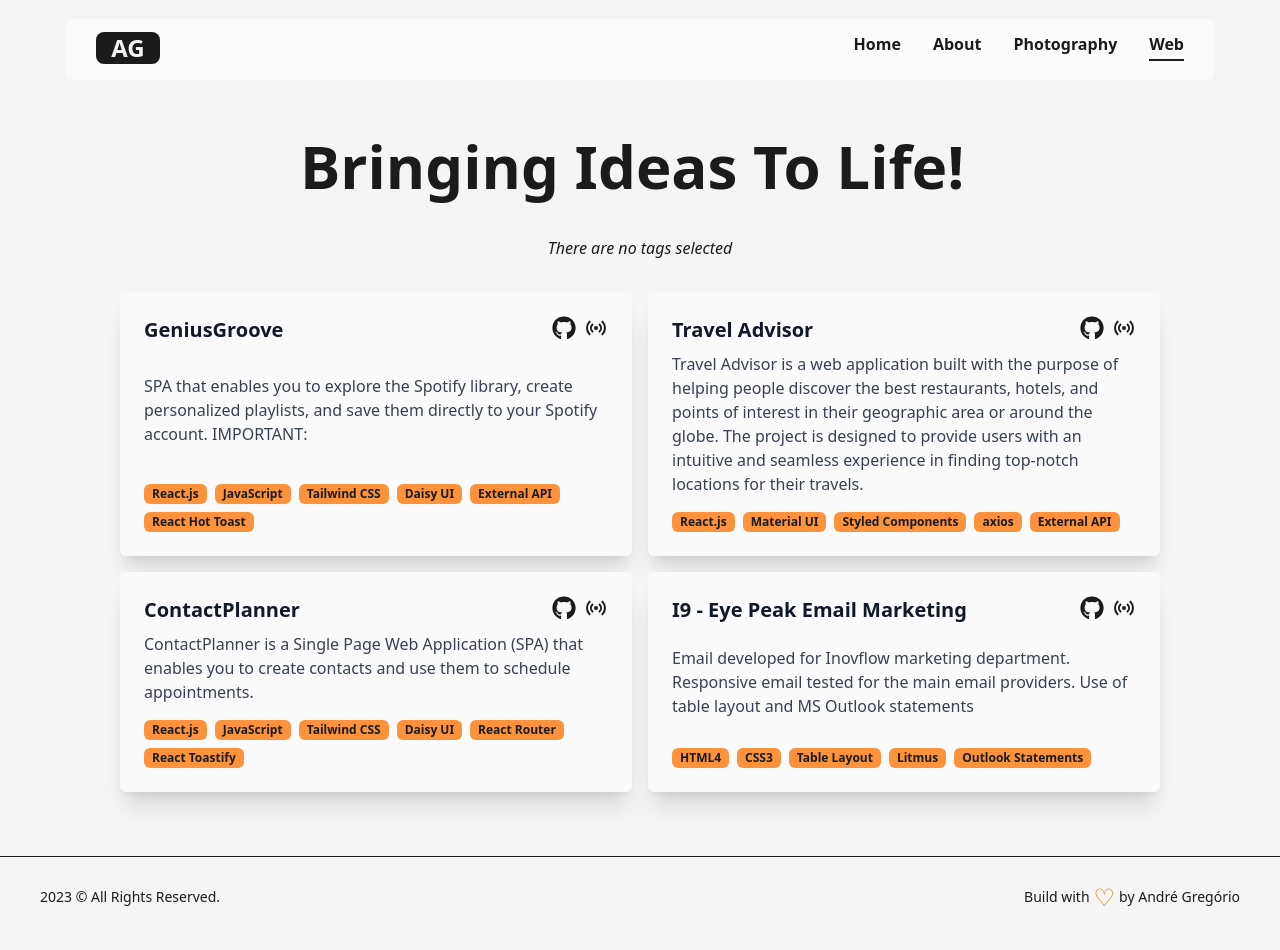
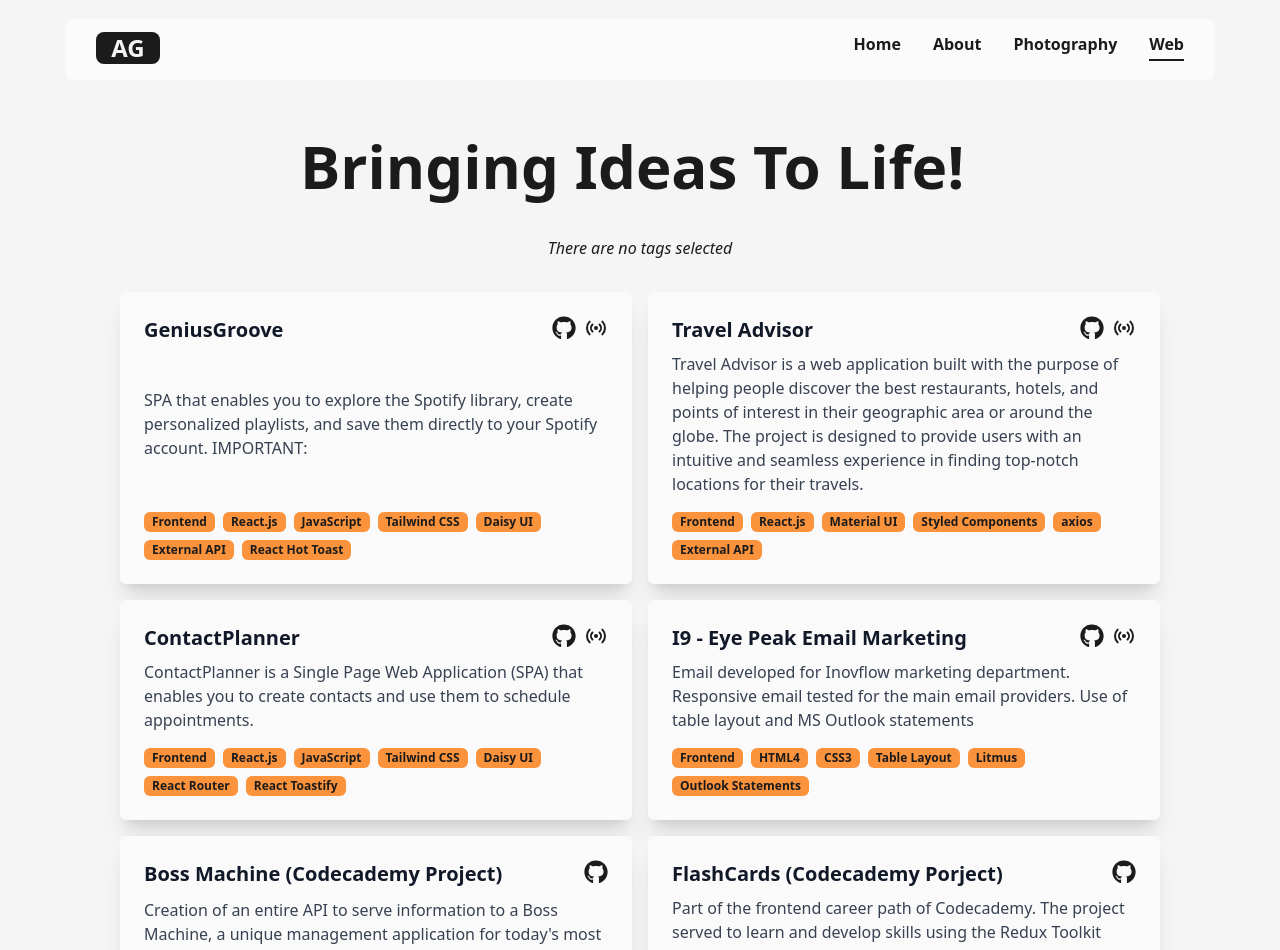
Before and after one commit to andregn26/my-portfolio, a Next.js app: page /projects in a window 1280 px wide. Shown: the top 950 px of the page. Built offline with nearby package versions, Linux system fonts and the light colour scheme.

Commit message:
added projects to data.js

```diff
--- a/data.js
+++ b/data.js
@@ -108,7 +108,7 @@ export const projects = [
 		githubLink: "https://github.com/andregn26/GrooveGenius",
 		isLive: true,
 		liveLink: "https://groove-genius.vercel.app/",
-		tags: ["React.js", "JavaScript", "Tailwind CSS", "Daisy UI", "External API", "React Hot Toast"],
+		tags: ["Frontend", "React.js", "JavaScript", "Tailwind CSS", "Daisy UI", "External API", "React Hot Toast"],
 	},
 	{
 		id: 2,
@@ -118,7 +118,7 @@ export const projects = [
 		githubLink: "https://github.com/andregn26/travel-companion-application",
 		isLive: true,
 		liveLink: "https://travel-companion-application.vercel.app/",
-		tags: ["React.js", "Material UI", "Styled Components", "axios", "External API"],
+		tags: ["Frontend", "React.js", "Material UI", "Styled Components", "axios", "External API"],
 	},
 	{
 		id: 3,
@@ -128,7 +128,7 @@ export const projects = [
 		githubLink: "https://github.com/andregn26/appointment-planner",
 		isLive: true,
 		liveLink: "https://contact-planner.vercel.app/contacts",
-		tags: ["React.js", "JavaScript", "Tailwind CSS", "Daisy UI", "React Router", "React Toastify"],
+		tags: ["Frontend", "React.js", "JavaScript", "Tailwind CSS", "Daisy UI", "React Router", "React Toastify"],
 	},
 	{
 		id: 4,
@@ -138,6 +138,26 @@ export const projects = [
 		githubLink: "https://github.com/andregn26/i9-email-eyepeak",
 		isLive: true,
 		liveLink: "https://andregn26.github.io/i9-email-eyepeak/",
-		tags: ["HTML4", "CSS3", "Table Layout", "Litmus", "Outlook Statements"],
+		tags: ["Frontend", "HTML4", "CSS3", "Table Layout", "Litmus", "Outlook Statements"],
+	},
+	{
+		id: 5,
+		name: "Boss Machine (Codecademy Project)",
+		description:
+			"Creation of an entire API to serve information to a Boss Machine, a unique management application for today's most accomplished (evil) entrepreneurs. ",
+		githubLink: "https://github.com/andregn26/CODECADEMY-boss-machine",
+		isLive: false,
+		liveLink: null,
+		tags: ["Backend", "Express.js"],
+	},
+	{
+		id: 6,
+		name: "FlashCards (Codecademy Porject)",
+		description:
+			"Part of the frontend career path of Codecademy. The project served to learn and develop skills using the Redux Toolkit",
+		githubLink: "https://github.com/andregn26/flashcards/tree/main",
+		isLive: false,
+		liveLink: null,
+		tags: ["Frontend", "React.js", "JavaScript", "Redux Toolkit", "Tailwind CSS", "Daisy UI"],
 	},
 ];
```
